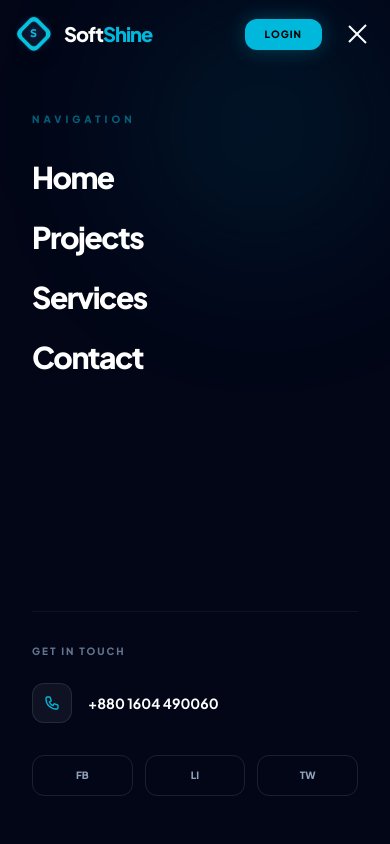
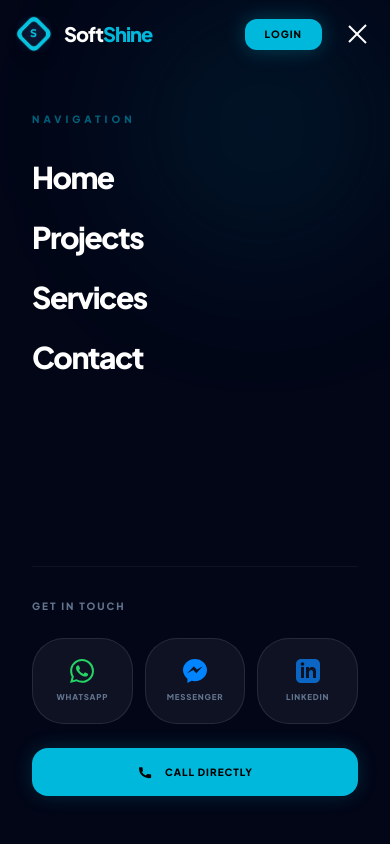
Before and after one commit to parvej236/softshine-frontend, a Vue app: page / in a window 390 px wide. Both pictures are taken after a click on the button 354 px from the left and 34 px from the top of the page. Shown: the top 844 px of the page. Built offline with nearby package versions, Linux system fonts and the light colour scheme.

Commit message:
Updated navbar

```diff
--- a/src/components/common/AppNavbar.vue
+++ b/src/components/common/AppNavbar.vue
@@ -55,25 +55,31 @@
               </a>
             </div>
           </nav>
+<div class="mt-auto pt-8 border-t border-white/5 stagger-item">
+  <p class="text-slate-500 text-[10px] font-black uppercase tracking-[0.2em] mb-6">Get in touch</p>
 
-          <div class="mt-auto pt-8 border-t border-white/5 stagger-item">
-            <p class="text-slate-500 text-[10px] font-black uppercase tracking-[0.2em] mb-6">Get in touch</p>
-            <a href="tel:+8801604490060" class="flex items-center gap-4 mb-8">
-              <div class="w-10 h-10 rounded-xl bg-white/5 flex items-center justify-center border border-white/10">
-                <svg class="w-4 h-4 text-cyan-500" fill="none" stroke="currentColor" viewBox="0 0 24 24">
-                  <path stroke-linecap="round" stroke-linejoin="round" stroke-width="2" d="M3 5a2 2 0 012-2h3.28a1 1 0 01.948.684l1.498 4.493a1 1 0 01-.502 1.21l-2.257 1.13a11.042 11.042 0 005.516 5.516l1.13-2.257a1 1 0 011.21-.502l4.493 1.498a1 1 0 01.684.949V19a2 2 0 01-2 2h-1C9.716 21 3 14.284 3 6V5z"/>
-                </svg>
-              </div>
-              <span class="text-white font-bold text-sm">+880 1604 490060</span>
-            </a>
+  <div class="grid grid-cols-3 gap-3 mb-6">
+    <a v-for="social in socialLinks" :key="social.name"
+       :href="social.url"
+       target="_blank"
+       class="group flex flex-col items-center justify-center py-5 rounded-[2rem] bg-white/5 border border-white/10 hover:border-cyan-500/50 hover:bg-cyan-500/5 active:scale-95 transition-all duration-300">
 
-            <div class="flex gap-3">
-              <div v-for="social in ['FB', 'LI', 'TW']" :key="social"
-                   class="flex-1 py-3 rounded-xl border border-white/10 flex items-center justify-center text-[10px] font-black text-slate-400">
-                {{ social }}
-              </div>
-            </div>
-          </div>
+      <div class="mb-2 transition-transform duration-300 group-hover:scale-110" v-html="social.icon"></div>
+
+      <span class="text-[8px] font-black uppercase tracking-widest text-slate-500 group-hover:text-white transition-colors">
+        {{ social.name }}
+      </span>
+    </a>
+  </div>
+
+  <a href="tel:+8801604490060"
+     class="flex items-center justify-center gap-3 py-4 rounded-2xl bg-cyan-500 text-black font-black text-[10px] uppercase tracking-widest active:scale-95 transition-all shadow-[0_0_20px_rgba(6,182,212,0.2)]">
+    <svg class="w-4 h-4" fill="currentColor" viewBox="0 0 24 24">
+      <path d="M6.62 10.79a15.15 15.15 0 006.59 6.59l2.2-2.2a1 1 0 011.11-.27 11.72 11.72 0 003.7.59 1 1 0 011 1V20a1 1 0 01-1 1A15 15 0 013 6a1 1 0 011-1h3.41a1 1 0 011 1 11.72 11.72 0 00.59 3.7 1 1 0 01-.27 1.1l-2.11 2.09z"/>
+    </svg>
+    Call Directly
+  </a>
+</div>
         </div>
       </div>
     </transition>
@@ -89,8 +95,26 @@ const isMobileMenuOpen = ref(false)
 const navLinks = [
   { name: 'Home', href: '#hero' },
   { name: 'Projects', href: '#projects' },
-  { name: 'Services', href: '#services' },
+  { name: 'Services', href: '#' },
   { name: 'Contact', href: '#contact' }
+]
+
+const socialLinks = [
+  {
+    name: 'WhatsApp',
+    url: 'https://wa.me/8801604490060',
+    icon: `<svg class="w-6 h-6 text-[#25D366]" fill="currentColor" viewBox="0 0 24 24"><path d="M17.472 14.382c-.297-.149-1.758-.867-2.03-.967-.273-.099-.471-.148-.67.15-.197.297-.767.966-.94 1.164-.173.199-.347.223-.644.075-.297-.15-1.255-.463-2.39-1.475-.883-.788-1.48-1.761-1.653-2.059-.173-.297-.018-.458.13-.606.134-.133.298-.347.446-.52.149-.174.198-.298.298-.497.099-.198.05-.371-.025-.52-.075-.149-.669-1.612-.916-2.207-.242-.579-.487-.5-.669-.51-.173-.008-.371-.01-.57-.01-.198 0-.52.074-.792.372-.272.297-1.04 1.016-1.04 2.479 0 1.462 1.065 2.875 1.213 3.074.149.198 2.096 3.2 5.077 4.487.709.306 1.262.489 1.694.625.712.227 1.36.195 1.871.118.571-.085 1.758-.719 2.006-1.413.248-.694.248-1.289.173-1.413-.074-.124-.272-.198-.57-.347m-5.421 7.403h-.004a9.87 9.87 0 01-5.031-1.378l-.361-.214-3.741.982.998-3.648-.235-.374a9.86 9.86 0 01-1.51-5.26c.001-5.45 4.436-9.884 9.888-9.884 2.64 0 5.122 1.03 6.988 2.898a9.825 9.825 0 012.893 6.994c-.003 5.45-4.437 9.884-9.885 9.884m8.413-18.297A11.815 11.815 0 0012.05 0C5.495 0 .16 5.335.157 11.892c0 2.096.547 4.142 1.588 5.945L.057 24l6.305-1.654a11.882 11.882 0 005.683 1.448h.005c6.554 0 11.89-5.335 11.893-11.893a11.821 11.821 0 00-3.48-8.413z"/></svg>`
+  },
+  {
+    name: 'Messenger',
+    url: 'https://m.me/yourusername',
+    icon: `<svg class="w-6 h-6 text-[#0084FF]" fill="currentColor" viewBox="0 0 24 24"><path d="M12 0C5.373 0 0 4.974 0 11.111c0 3.498 1.744 6.614 4.469 8.654V24l4.088-2.242c1.092.303 2.246.464 3.443.464 6.627 0 12-4.974 12-11.111C24 4.974 18.627 0 12 0zm1.291 14.194l-3.047-3.243-5.942 3.243 6.536-6.941 3.125 3.243 5.864-3.243-6.536 6.941z"/></svg>`
+  },
+  {
+    name: 'LinkedIn',
+    url: 'https://linkedin.com/in/mparvejalam',
+    icon: `<svg class="w-6 h-6 text-[#0A66C2]" fill="currentColor" viewBox="0 0 24 24"><path d="M19 0h-14c-2.761 0-5 2.239-5 5v14c0 2.761 2.239 5 5 5h14c2.762 0 5-2.238 5-5v-14c0-2.761-2.238-5-5-5zm-11 19h-3v-11h3v11zm-1.5-12.268c-.966 0-1.75-.79-1.75-1.764s.784-1.764 1.75-1.764 1.75.79 1.75 1.764-.783 1.764-1.75 1.764zm13.5 12.268h-3v-5.604c0-3.368-4-3.113-4 0v5.604h-3v-11h3v1.765c1.396-2.586 7-2.777 7 2.476v6.759z"/></svg>`
+  }
 ]
 
 const toggleMenu = () => {
```
